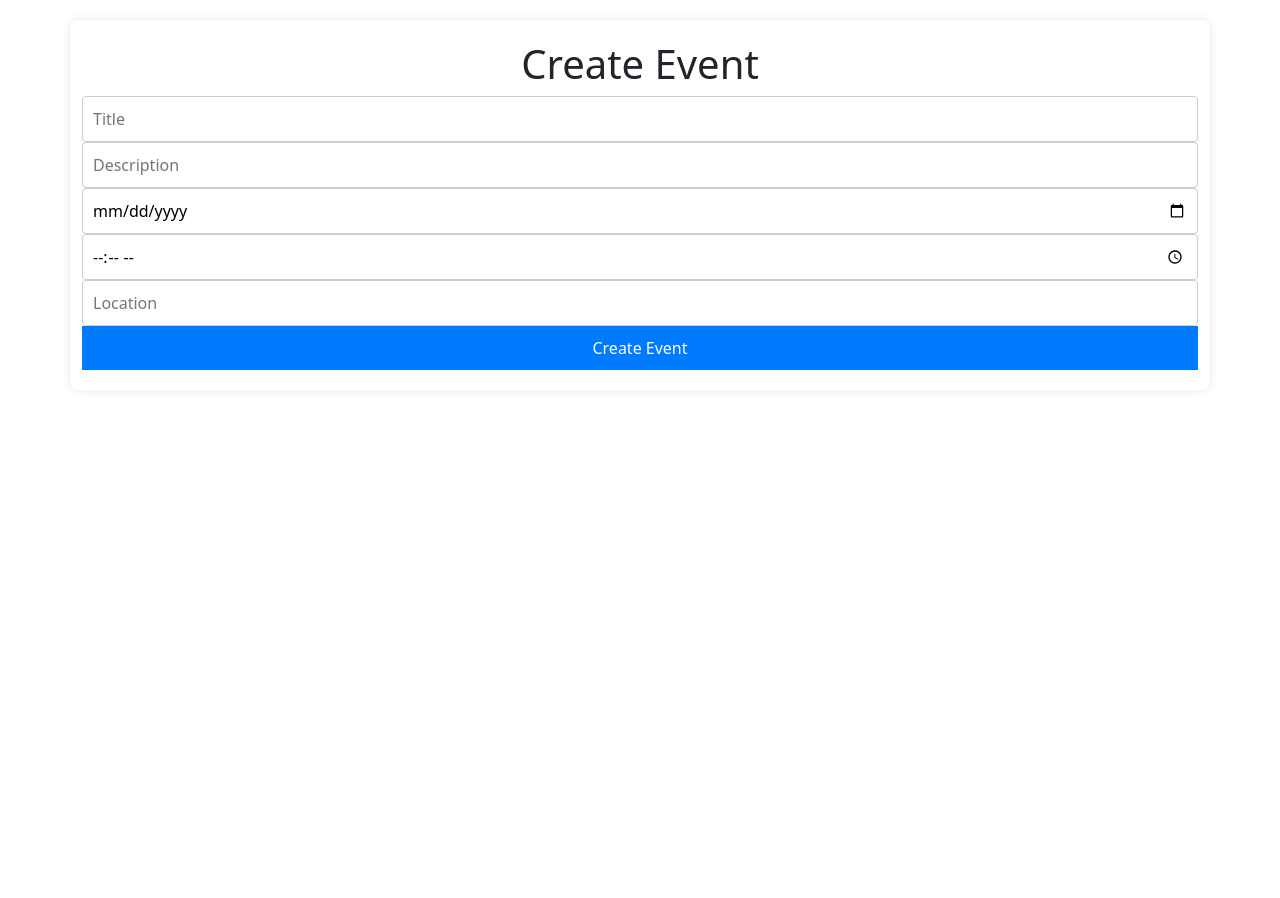
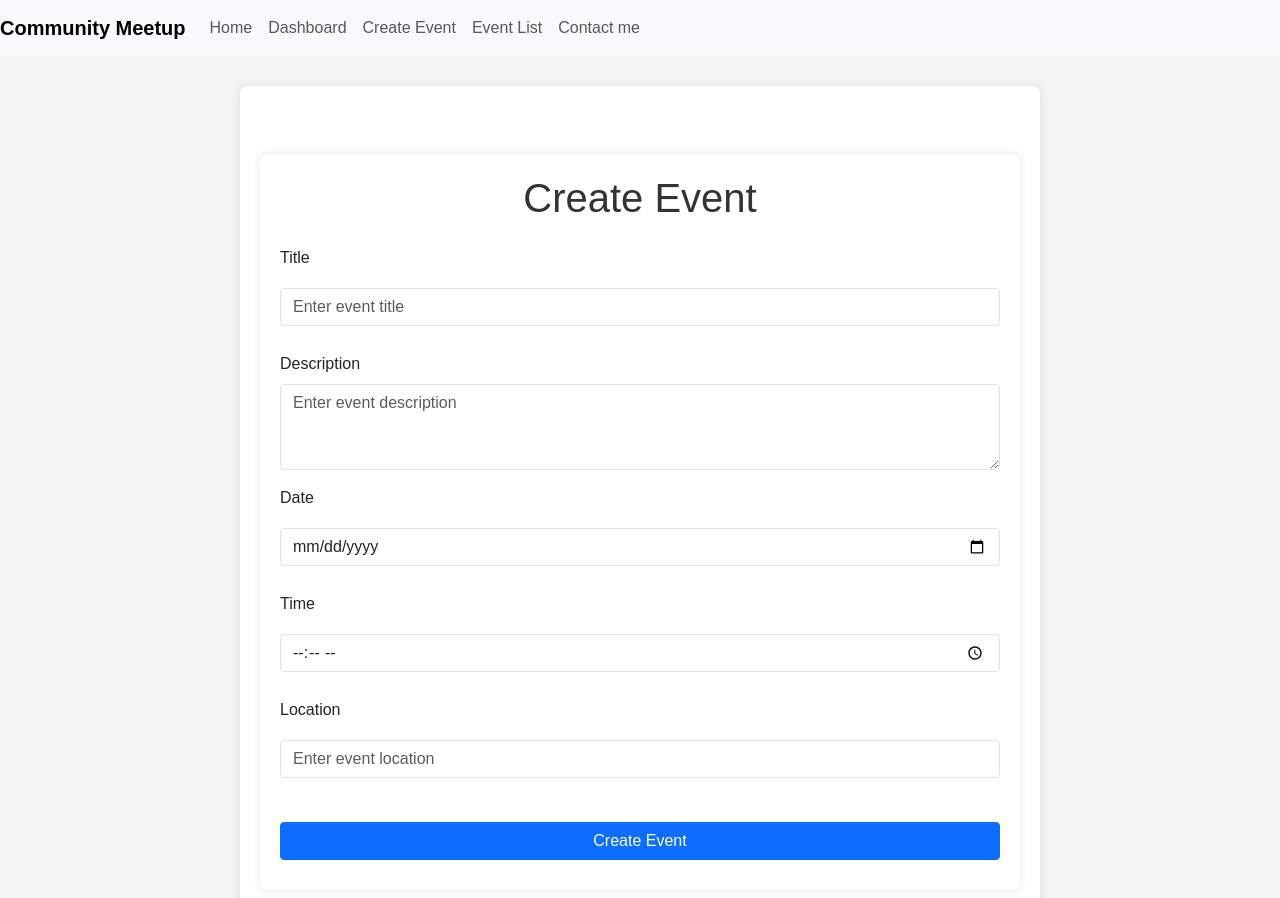
Before and after one commit to Collokioko/community-meetup, a React (Create React App) app in the folder community-meetup-app/: page /create-event in a window 1280 px wide. Shown: the top 898 px of the page. Before the commit the page ends 800 px from the top, so only its background shows below. Built offline with nearby package versions, Linux system fonts and the light colour scheme.

Commit message:
added navbar,home and contact components

```diff
--- a/community-meetup-app/src/App.js
+++ b/community-meetup-app/src/App.js
@@ -1,25 +1,40 @@
-// src/App.js
 import React from 'react';
 import { BrowserRouter as Router, Route, Routes, Navigate } from 'react-router-dom';
+import NavbarComponent from './components/Navbar'; // Import the Navbar component
 import Register from './components/Register';
 import Login from './components/Login';
 import Dashboard from './components/Dashboard';
 import CreateEvent from './components/CreateEvent';
 import EventList from './components/EventList';
+import Contact from './components/Contact'; // Import the Contact component
+import Home from './components/Home'; // Import the Home component
 import './components/styles.css';
 import 'bootstrap/dist/css/bootstrap.min.css';
 
+// Dummy authentication check (replace with actual logic)
+const isAuthenticated = () => {
+    // Logic to check if user is authenticated
+    // For now, returning true as a placeholder
+    return true; // Change this to false to test unauthenticated access
+};
+
+// Protected Route component
+const ProtectedRoute = ({ element, ...rest }) => {
+    return isAuthenticated() ? element : <Navigate to="/login" />;
+};
 
 const App = () => (
     <Router>
-        <div className="container">
+        <NavbarComponent /> {/* Include Navbar */}
+        <div className="container mt-4">
             <Routes>
-                <Route path="/" element={<Navigate to="/dashboard" />} />
+                <Route path="/" element={<Home />} /> {/* Add Home route */}
                 <Route path="/register" element={<Register />} />
                 <Route path="/login" element={<Login />} />
-                <Route path="/dashboard" element={<Dashboard />} />
-                <Route path="/create-event" element={<CreateEvent />} />
+                <Route path="/dashboard" element={<ProtectedRoute element={<Dashboard />} />} />
+                <Route path="/create-event" element={<ProtectedRoute element={<CreateEvent />} />} />
                 <Route path="/events" element={<EventList />} />
+                <Route path="/contact" element={<Contact />} />
             </Routes>
         </div>
     </Router>
--- /dev/null
+++ b/community-meetup-app/src/components/Contact.js
@@ -0,0 +1,61 @@
+import React, { useState } from 'react';
+import { Form, Button, Container } from 'react-bootstrap';
+
+const Contact = () => {
+    const [name, setName] = useState('');
+    const [email, setEmail] = useState('');
+    const [message, setMessage] = useState('');
+
+    const handleSubmit = async (e) => {
+        e.preventDefault();
+        // Implement your form submission logic here
+        alert(`Message sent from ${name} (${email}): ${message}`);
+    };
+
+    return (
+        <Container className="mt-5">
+            <h1 className="contact-title">Contact Me</h1>
+            <Form onSubmit={handleSubmit}>
+                <Form.Group controlId="formName" className="mb-3">
+                    <Form.Label>Name</Form.Label>
+                    <Form.Control
+                        type="text"
+                        placeholder="Your Name"
+                        value={name}
+                        onChange={(e) => setName(e.target.value)}
+                        required
+                    />
+                </Form.Group>
+
+                <Form.Group controlId="formEmail" className="mb-3">
+                    <Form.Label>Email</Form.Label>
+                    <Form.Control
+                        type="email"
+                        placeholder="Your Email"
+                        value={email}
+                        onChange={(e) => setEmail(e.target.value)}
+                        required
+                    />
+                </Form.Group>
+
+                <Form.Group controlId="formMessage" className="mb-4">
+                    <Form.Label>Message</Form.Label>
+                    <Form.Control
+                        as="textarea"
+                        rows={4}
+                        placeholder="Your Message"
+                        value={message}
+                        onChange={(e) => setMessage(e.target.value)}
+                        required
+                    />
+                </Form.Group>
+
+                <Button variant="primary" type="submit">
+                    Send Message
+                </Button>
+            </Form>
+        </Container>
+    );
+};
+
+export default Contact;
--- a/community-meetup-app/src/components/CreateEvent.js
+++ b/community-meetup-app/src/components/CreateEvent.js
@@ -1,5 +1,6 @@
-// src/components/CreateEvent.js
 import React, { useState } from 'react';
+import { Form, Button, Container } from 'react-bootstrap';
+import 'bootstrap/dist/css/bootstrap.min.css';
 
 const CreateEvent = () => {
     const [title, setTitle] = useState('');
@@ -14,17 +15,68 @@ const CreateEvent = () => {
     };
 
     return (
-        <div>
-            <h1>Create Event</h1>
-            <form onSubmit={handleSubmit}>
-                <input type="text" value={title} onChange={(e) => setTitle(e.target.value)} placeholder="Title" required />
-                <input type="text" value={description} onChange={(e) => setDescription(e.target.value)} placeholder="Description" required />
-                <input type="date" value={date} onChange={(e) => setDate(e.target.value)} required />
-                <input type="time" value={time} onChange={(e) => setTime(e.target.value)} required />
-                <input type="text" value={location} onChange={(e) => setLocation(e.target.value)} placeholder="Location" required />
-                <button type="submit">Create Event</button>
-            </form>
-        </div>
+        <Container className="mt-5">
+            <h1 className="mb-4 text-center">Create Event</h1>
+            <Form onSubmit={handleSubmit}>
+                <Form.Group controlId="formTitle" className="mb-3">
+                    <Form.Label>Title</Form.Label>
+                    <Form.Control
+                        type="text"
+                        placeholder="Enter event title"
+                        value={title}
+                        onChange={(e) => setTitle(e.target.value)}
+                        required
+                    />
+                </Form.Group>
+
+                <Form.Group controlId="formDescription" className="mb-3">
+                    <Form.Label>Description</Form.Label>
+                    <Form.Control
+                        as="textarea"
+                        rows={3}
+                        placeholder="Enter event description"
+                        value={description}
+                        onChange={(e) => setDescription(e.target.value)}
+                        required
+                    />
+                </Form.Group>
+
+                <Form.Group controlId="formDate" className="mb-3">
+                    <Form.Label>Date</Form.Label>
+                    <Form.Control
+                        type="date"
+                        value={date}
+                        onChange={(e) => setDate(e.target.value)}
+                        required
+                    />
+                </Form.Group>
+
+                <Form.Group controlId="formTime" className="mb-3">
+                    <Form.Label>Time</Form.Label>
+                    <Form.Control
+                        type="time"
+                        value={time}
+                        onChange={(e) => setTime(e.target.value)}
+                        required
+                    />
+                </Form.Group>
+
+                <Form.Group controlId="formLocation" className="mb-4">
+                    <Form.Label>Location</Form.Label>
+                    <Form.Control
+                        type="text"
+                        placeholder="Enter event location"
+                        value={location}
+                        onChange={(e) => setLocation(e.target.value)}
+                        required
+                    />
+                </Form.Group>
+
+                <Button variant="primary" type="submit">
+                    Create Event
+                </Button>
+            </Form>
+        </Container>
     );
 };
 
--- /dev/null
+++ b/community-meetup-app/src/components/Home.js
@@ -0,0 +1,13 @@
+import React from 'react';
+import { Container } from 'react-bootstrap';
+
+const Home = () => {
+    return (
+        <Container className="mt-5">
+            <h1>Welcome to the Community Meetup</h1>
+            <p>Your hub for organizing and managing community events.</p>
+        </Container>
+    );
+};
+
+export default Home;
--- /dev/null
+++ b/community-meetup-app/src/components/Navbar.js
@@ -0,0 +1,22 @@
+import React from 'react';
+import { Link } from 'react-router-dom';
+import { Navbar, Nav } from 'react-bootstrap';
+
+const NavbarComponent = () => (
+    <Navbar bg="light" expand="lg">
+        <Navbar.Brand as={Link} to="/">Community Meetup</Navbar.Brand>
+        <Navbar.Toggle aria-controls="basic-navbar-nav" />
+        <Navbar.Collapse id="basic-navbar-nav">
+            <Nav className="mr-auto">
+                <Nav.Link as={Link} to="/">Home</Nav.Link>
+                <Nav.Link as={Link} to="/dashboard">Dashboard</Nav.Link>
+                <Nav.Link as={Link} to="/create-event">Create Event</Nav.Link>
+                <Nav.Link as={Link} to="/events">Event List</Nav.Link>
+                <Nav.Link as={Link} to="/contact">Contact me</Nav.Link>
+                {/* Add links for Register and Login if needed */}
+            </Nav>
+        </Navbar.Collapse>
+    </Navbar>
+);
+
+export default NavbarComponent;
--- a/community-meetup-app/src/components/styles.css
+++ b/community-meetup-app/src/components/styles.css
@@ -95,3 +95,26 @@ li button:hover {
 .dashboard nav ul li a:hover {
     text-decoration: underline;
 }
+/* Styling for Contact page h1 */
+.contact-title {
+    color: #007bff; /* Blue color for the heading */
+    font-size: 2rem; /* Larger font size */
+    margin-bottom: 20px; /* Space below the heading */
+    text-align: center; /* Center the heading */
+}
+/* Navbar styles */
+.navbar {
+    margin-bottom: 30px;
+}
+
+.navbar-brand {
+    font-weight: bold;
+}
+
+.form-control {
+    border-radius: 0.25rem;
+}
+
+.btn-primary {
+    border-radius: 0.25rem;
+}
```
